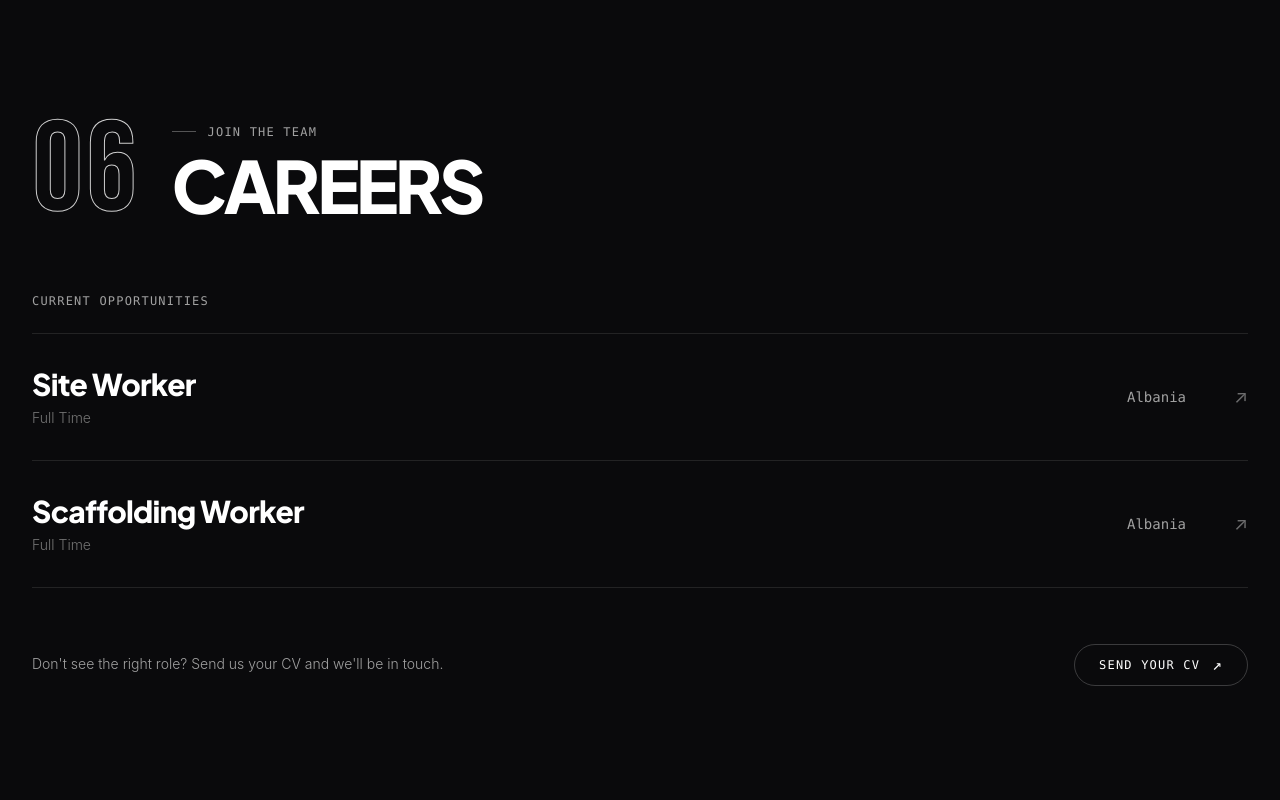
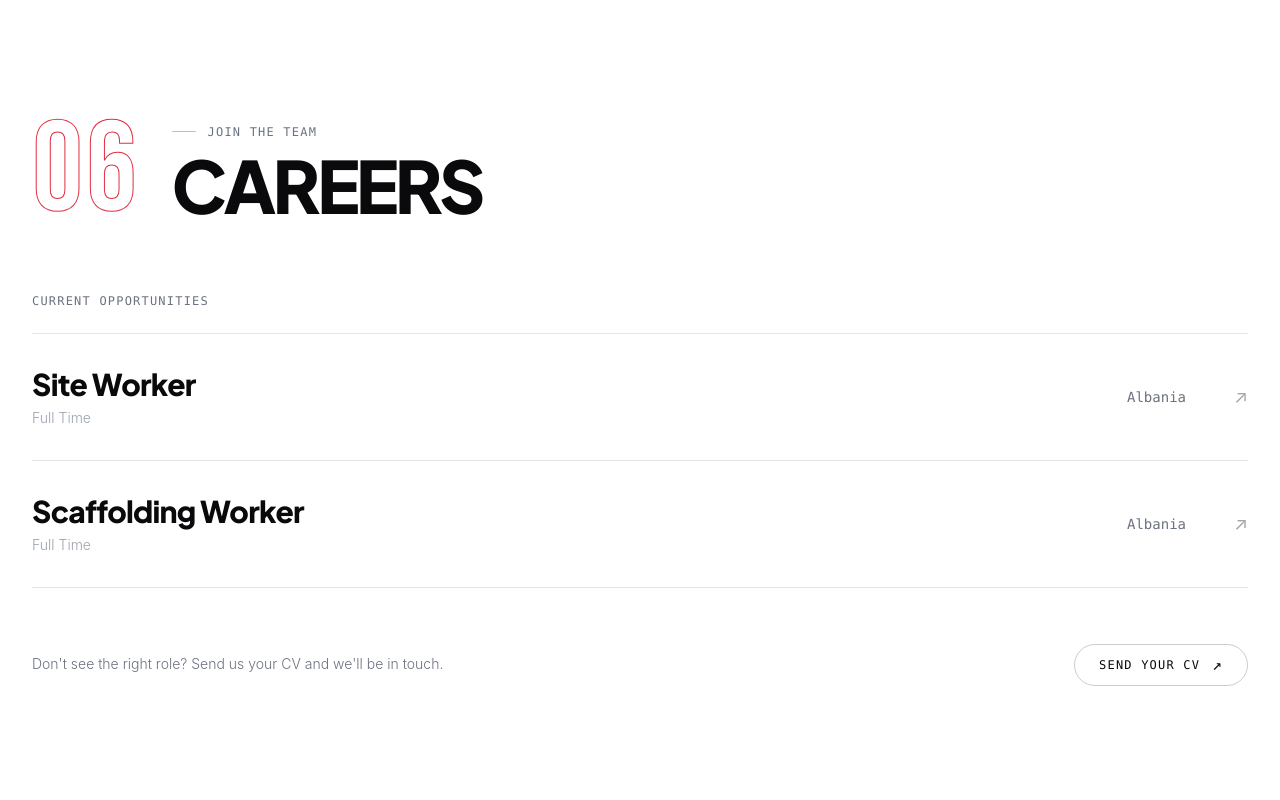
Before and after one commit to producenti/capo-construction, a React (Vite) app: page / in a window 1280 px wide. Shown: the part 8660-9460 px from the top of the page. Built offline with nearby package versions, Linux system fonts and the light colour scheme.

Commit message:
Careers section: scroll transition black to white, red 06 number, Gmail links

```diff
--- a/src/App.tsx
+++ b/src/App.tsx
@@ -14,6 +14,7 @@ import { CareersSection } from './components/CareersSection';
 
 export function App() {
   const [activeSection, setActiveSection] = useState('hero');
+  const [isCareersVisible, setIsCareersVisible] = useState(false);
   const lenisRef = useRef<Lenis | null>(null);
 
   useEffect(() => {
@@ -61,6 +62,17 @@ export function App() {
     };
   }, []);
 
+  useEffect(() => {
+    const el = document.getElementById('careers');
+    if (!el) return;
+    const observer = new IntersectionObserver(
+      ([entry]) => setIsCareersVisible(entry.isIntersecting),
+      { threshold: 0.1 }
+    );
+    observer.observe(el);
+    return () => observer.disconnect();
+  }, []);
+
   const scrollToSection = (sectionId: string) => {
     setActiveSection(sectionId);
     const element = document.getElementById(sectionId);
@@ -89,7 +101,7 @@ export function App() {
         <ServicesSection onNavigateContact={() => scrollToSection('contact')} />
         <PartnersSection />
         <FullscreenStatement />
-        <CareersSection />
+        <CareersSection isCareersVisible={isCareersVisible} />
         <ContactSection />
       </main>
 
--- a/src/components/CareersSection.tsx
+++ b/src/components/CareersSection.tsx
@@ -38,19 +38,33 @@ const jobs: Job[] = [
   },
 ];
 
-export const CareersSection: React.FC = () => {
+interface CareersSectionProps {
+  isCareersVisible?: boolean;
+}
+
+export const CareersSection: React.FC<CareersSectionProps> = ({ isCareersVisible = false }) => {
   const { lang } = useLanguage();
+  const light = isCareersVisible;
 
-  const openMail = (subject: string) => {
-    window.location.href = `mailto:${COMPANY_EMAIL}?subject=${encodeURIComponent(subject)}&body=${encodeURIComponent(
+  const openGmail = (subject: string) => {
+    const body =
       lang === 'AL'
         ? 'Pershendetje,\n\nJu shkruaj per pozicionin e larte-permendur.\n\nEmri:\nNumri i kontaktit:\nExperienca:\n\nFaleminderit.'
-        : 'Hello,\n\nI am writing to apply for the above-mentioned position.\n\nName:\nContact Number:\nExperience:\n\nThank you.'
-    )}`;
+        : 'Hello,\n\nI am writing to apply for the above-mentioned position.\n\nName:\nContact Number:\nExperience:\n\nThank you.';
+    const url = `https://mail.google.com/mail/?view=cm&to=${encodeURIComponent(COMPANY_EMAIL)}&su=${encodeURIComponent(subject)}&body=${encodeURIComponent(body)}`;
+    window.open(url, '_blank');
   };
 
   return (
-    <section id="careers" className="relative py-24 sm:py-32 px-4 sm:px-8 border-t border-white/5 bg-[#0A0A0C]">
+    <section
+      id="careers"
+      className="relative py-24 sm:py-32 px-4 sm:px-8 border-t"
+      style={{
+        backgroundColor: light ? '#FFFFFF' : '#0A0A0C',
+        borderColor: light ? 'rgba(0,0,0,0.08)' : 'rgba(255,255,255,0.05)',
+        transition: 'background-color 700ms ease, border-color 700ms ease',
+      }}
+    >
       <div className="max-w-7xl mx-auto">
 
         {/* Section Header with Outline Number */}
@@ -61,17 +75,36 @@ export const CareersSection: React.FC = () => {
           transition={{ duration: 0.8 }}
           className="flex items-start sm:items-center gap-4 sm:gap-8 mb-16 max-w-5xl"
         >
-          <span className="text-6xl sm:text-8xl md:text-9xl font-condensed text-outline-white select-none shrink-0 leading-none">
+          {/* Red outline number — always red */}
+          <span className="text-6xl sm:text-8xl md:text-9xl font-condensed text-outline-red select-none shrink-0 leading-none">
             06
           </span>
           <div>
             <div className="flex items-center gap-3 mb-2">
-              <span className="w-6 h-px bg-white/30" />
-              <span className="text-xs font-mono tracking-widest uppercase text-neutral-400">
+              <span
+                className="w-6 h-px"
+                style={{
+                  backgroundColor: light ? 'rgba(0,0,0,0.25)' : 'rgba(255,255,255,0.3)',
+                  transition: 'background-color 700ms ease',
+                }}
+              />
+              <span
+                className="text-xs font-mono tracking-widest uppercase"
+                style={{
+                  color: light ? '#6b7280' : 'rgba(163,163,163,1)',
+                  transition: 'color 700ms ease',
+                }}
+              >
                 {lang === 'AL' ? 'MUNDËSI KARRIERE' : 'JOIN THE TEAM'}
               </span>
             </div>
-            <h2 className="text-3xl sm:text-5xl lg:text-6xl xl:text-7xl font-extrabold text-white tracking-tighter uppercase leading-[1.02]">
+            <h2
+              className="text-3xl sm:text-5xl lg:text-6xl xl:text-7xl font-extrabold tracking-tighter uppercase leading-[1.02]"
+              style={{
+                color: light ? '#0A0A0C' : '#FFFFFF',
+                transition: 'color 700ms ease',
+              }}
+            >
               {lang === 'AL' ? 'Karriera' : 'Careers'}
             </h2>
           </div>
@@ -83,7 +116,11 @@ export const CareersSection: React.FC = () => {
           whileInView={{ opacity: 1 }}
           viewport={{ once: true }}
           transition={{ duration: 0.6, delay: 0.1 }}
-          className="text-xs font-mono tracking-widest uppercase text-neutral-400 mb-6"
+          className="text-xs font-mono tracking-widest uppercase mb-6"
+          style={{
+            color: light ? '#6b7280' : 'rgba(163,163,163,1)',
+            transition: 'color 700ms ease',
+          }}
         >
           {lang === 'AL' ? 'Mundësi Aktuale' : 'Current Opportunities'}
         </motion.p>
@@ -97,29 +134,44 @@ export const CareersSection: React.FC = () => {
               whileInView={{ opacity: 1, y: 0 }}
               viewport={{ once: true, margin: '-60px' }}
               transition={{ duration: 0.6, delay: idx * 0.1 }}
-              onClick={() => openMail(lang === 'AL' ? job.subjectAL : job.subjectEN)}
+              onClick={() => openGmail(lang === 'AL' ? job.subjectAL : job.subjectEN)}
               className="w-full text-left group"
             >
-              {/* Top border line */}
-              <div className="h-px bg-white/10 group-hover:bg-white/25 transition-colors duration-300" />
+              {/* Top border */}
+              <div
+                className="h-px transition-colors duration-300"
+                style={{ backgroundColor: light ? 'rgba(0,0,0,0.1)' : 'rgba(255,255,255,0.1)' }}
+              />
 
               <div className="flex items-center justify-between py-7 sm:py-8 gap-4">
                 {/* Left: Title + Type */}
                 <div className="flex flex-col gap-1.5">
-                  <h3 className="text-xl sm:text-2xl md:text-3xl font-extrabold text-white tracking-tight group-hover:text-neutral-200 transition-colors duration-300">
+                  <h3
+                    className="text-xl sm:text-2xl md:text-3xl font-extrabold tracking-tight transition-colors duration-300"
+                    style={{ color: light ? '#0A0A0C' : '#FFFFFF' }}
+                  >
                     {lang === 'AL' ? job.titleAL : job.titleEN}
                   </h3>
-                  <span className="text-sm text-neutral-500 font-light">
+                  <span
+                    className="text-sm font-light"
+                    style={{ color: light ? '#9ca3af' : 'rgba(115,115,115,1)' }}
+                  >
                     {lang === 'AL' ? job.typeAL : job.typeEN}
                   </span>
                 </div>
 
                 {/* Right: Location + Arrow */}
                 <div className="flex items-center gap-8 sm:gap-12 shrink-0">
-                  <span className="hidden sm:block text-sm text-neutral-400 font-mono">
+                  <span
+                    className="hidden sm:block text-sm font-mono"
+                    style={{ color: light ? '#6b7280' : 'rgba(115,115,115,1)' }}
+                  >
                     {lang === 'AL' ? job.locationAL : job.locationEN}
                   </span>
-                  <span className="text-white/40 group-hover:text-white transition-all duration-300 group-hover:translate-x-0.5 group-hover:-translate-y-0.5 transform text-lg">
+                  <span
+                    className="text-lg transition-all duration-300 group-hover:translate-x-0.5 group-hover:-translate-y-0.5 transform"
+                    style={{ color: light ? 'rgba(0,0,0,0.35)' : 'rgba(255,255,255,0.4)' }}
+                  >
                     ↗
                   </span>
                 </div>
@@ -127,8 +179,11 @@ export const CareersSection: React.FC = () => {
             </motion.button>
           ))}
 
-          {/* Bottom border line */}
-          <div className="h-px bg-white/10" />
+          {/* Bottom border */}
+          <div
+            className="h-px"
+            style={{ backgroundColor: light ? 'rgba(0,0,0,0.1)' : 'rgba(255,255,255,0.1)' }}
+          />
         </div>
 
         {/* General Application CTA */}
@@ -139,16 +194,26 @@ export const CareersSection: React.FC = () => {
           transition={{ duration: 0.7, delay: 0.4 }}
           className="mt-14 flex flex-col sm:flex-row sm:items-center sm:justify-between gap-6"
         >
-          <p className="text-neutral-400 text-sm font-light max-w-md leading-relaxed">
+          <p
+            className="text-sm font-light max-w-md leading-relaxed"
+            style={{
+              color: light ? '#6b7280' : 'rgba(115,115,115,1)',
+              transition: 'color 700ms ease',
+            }}
+          >
             {lang === 'AL'
-              ? 'Nuk gjeni pozicionin e duhur? Dërgoni CV-në tuaj dhe ne do t\'ju kontaktojmë.'
+              ? "Nuk gjeni pozicionin e duhur? Dërgoni CV-në tuaj dhe ne do t'ju kontaktojmë."
               : "Don't see the right role? Send us your CV and we'll be in touch."}
           </p>
           <button
             onClick={() =>
-              openMail(lang === 'AL' ? 'Aplikim i Hapur – CV' : 'Open Application – CV')
+              openGmail(lang === 'AL' ? 'Aplikim i Hapur – CV' : 'Open Application – CV')
             }
-            className="inline-flex items-center gap-3 text-xs uppercase tracking-widest font-mono text-white border border-white/20 px-6 py-3 rounded-full hover:border-white/50 hover:bg-white/5 transition-all duration-300 shrink-0"
+            className="inline-flex items-center gap-3 text-xs uppercase tracking-widest font-mono px-6 py-3 rounded-full transition-all duration-300 shrink-0"
+            style={{
+              color: light ? '#0A0A0C' : '#FFFFFF',
+              border: light ? '1px solid rgba(0,0,0,0.2)' : '1px solid rgba(255,255,255,0.2)',
+            }}
           >
             {lang === 'AL' ? 'Dërgo CV-në' : 'Send Your CV'}
             <span className="text-base leading-none">↗</span>
--- a/src/index.css
+++ b/src/index.css
@@ -138,6 +138,24 @@ html.lenis, html.lenis body {
   line-height: 0.88;
 }
 
+/* Dark variant for white/light backgrounds */
+.text-outline-dark {
+  color: transparent;
+  -webkit-text-stroke: 1px rgba(0, 0, 0, 0.25);
+  font-family: 'Bebas Neue', 'Oswald', -apple-system, sans-serif;
+  letter-spacing: 0.02em;
+  line-height: 0.88;
+}
+
+/* Red variant for Careers section */
+.text-outline-red {
+  color: transparent;
+  -webkit-text-stroke: 1px rgba(219, 25, 46, 0.9);
+  font-family: 'Bebas Neue', 'Oswald', -apple-system, sans-serif;
+  letter-spacing: 0.02em;
+  line-height: 0.88;
+}
+
 /* Moncon Signature Expanding Arrow Button (No blur background) */
 .moncon-btn {
   display: inline-flex;
```
